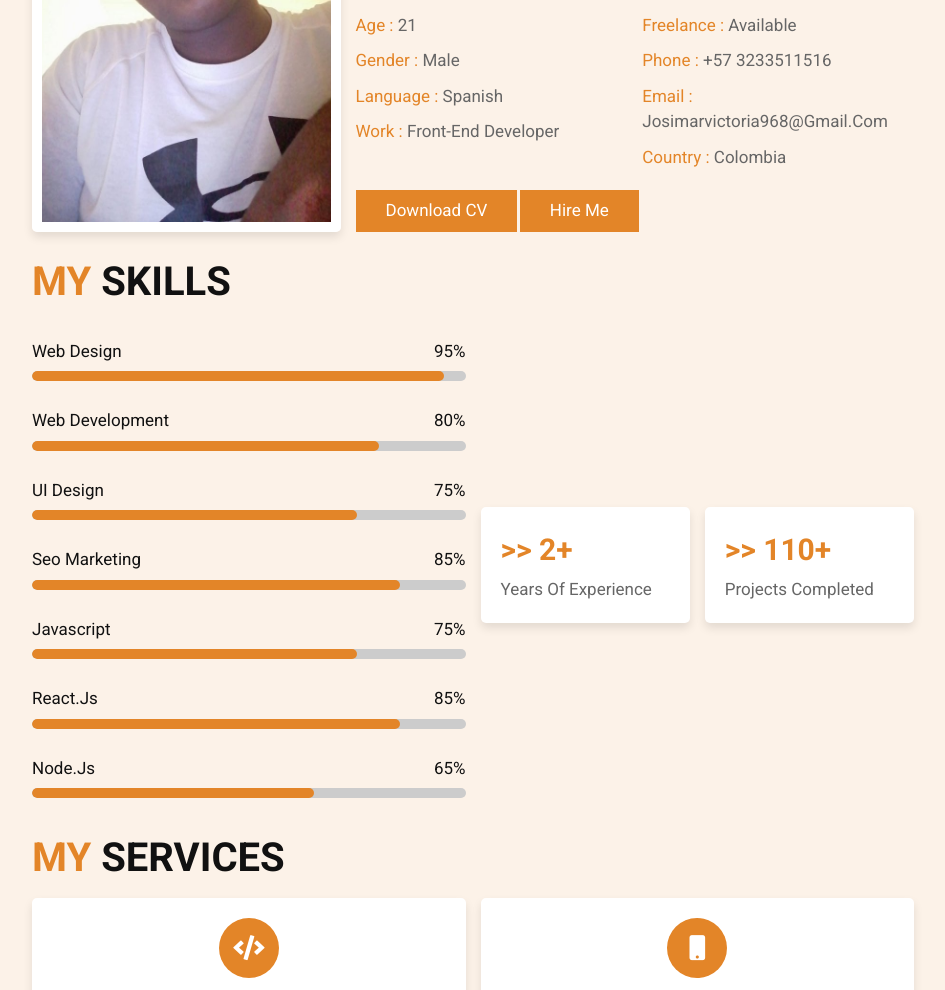
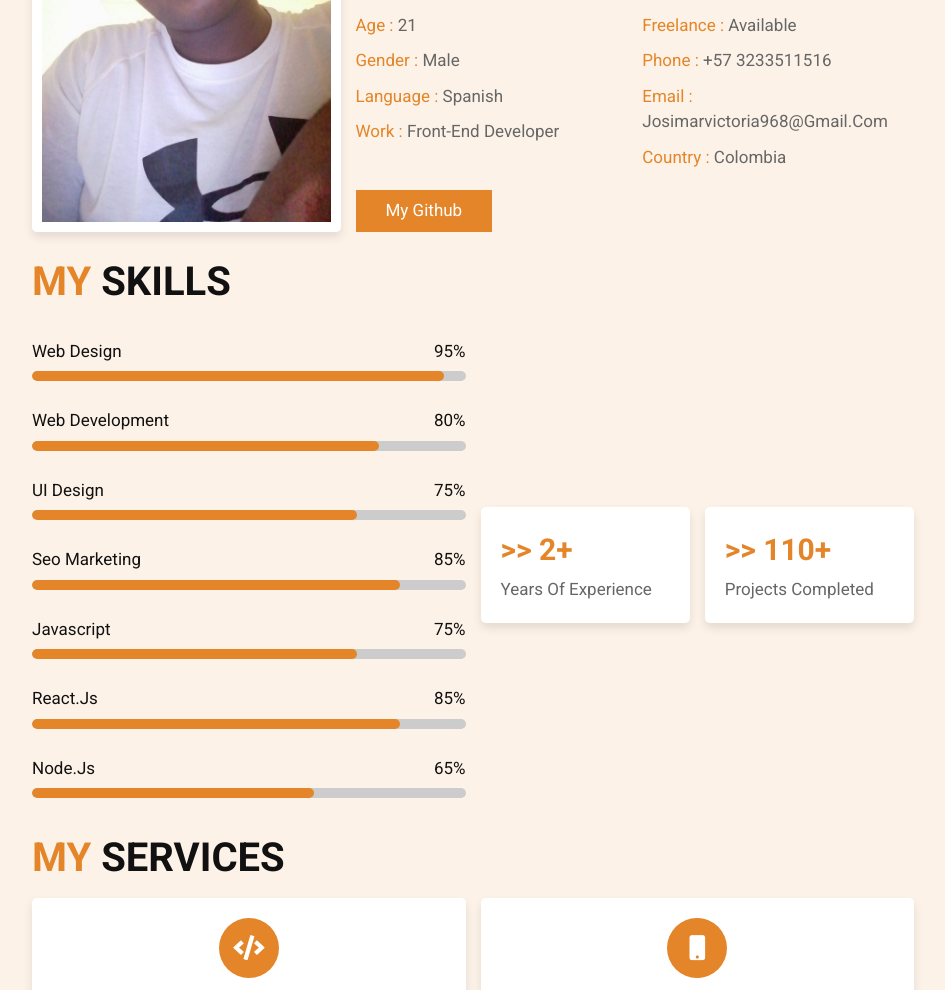
Before and after one commit to Josimar-Victoria/mi-portafolio, a plain HTML site: page index.html in a window 1280 px wide. Shown: the part 1120-2110 px from the top of the page, without its empty margins (317-1262 px from the left). Drawn offline with Linux system fonts and the light colour scheme.

Commit message:
realisando cambios

```diff
--- a/index.html
+++ b/index.html
@@ -103,8 +103,10 @@
               <p><span> country : </span> colombia</p>
             </div>
           </div>
-          <a href="#" class="btn">download CV</a>
-          <a href="#" class="btn">hire me</a>
+          <a href="https://github.com/Josimar-Victoria?tab=repositories" class="btn"
+          rel="noreferrer"
+              target="_blank">
+            my github</a>
         </div>
       </div>
 
```
